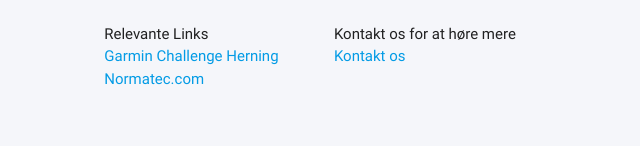
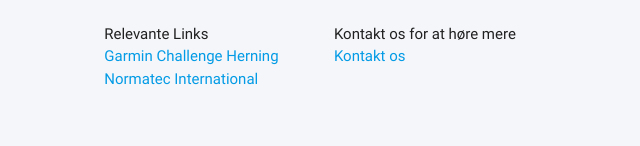
Before and after one commit to sostdk/normatec, a plain HTML site: page index.html in a window 1280 px wide. Shown: the part 6515-6661 px from the top of the page, 547-1187 px from the left. Drawn offline with nearby package versions, Linux system fonts and the light colour scheme.

Commit message:
Update index.html

```diff
--- a/index.html
+++ b/index.html
@@ -297,7 +297,7 @@ hver kompressionscyklus, hvilket gør at du opnår en mere effektiv restitution.
 				<ul>
 					<li>Relevante Links</li>
 					<li><a href="https://challengedenmark.dk">Garmin Challenge Herning</a></li>
-                    <li><a href="https://normatec.com">Normatec.com</a></li>
+                    <li><a href="https://normatecrecovery.com">Normatec International</a></li>
     				</ul>
 			</div>
 			<div class="col s12 m6 l3">
```
